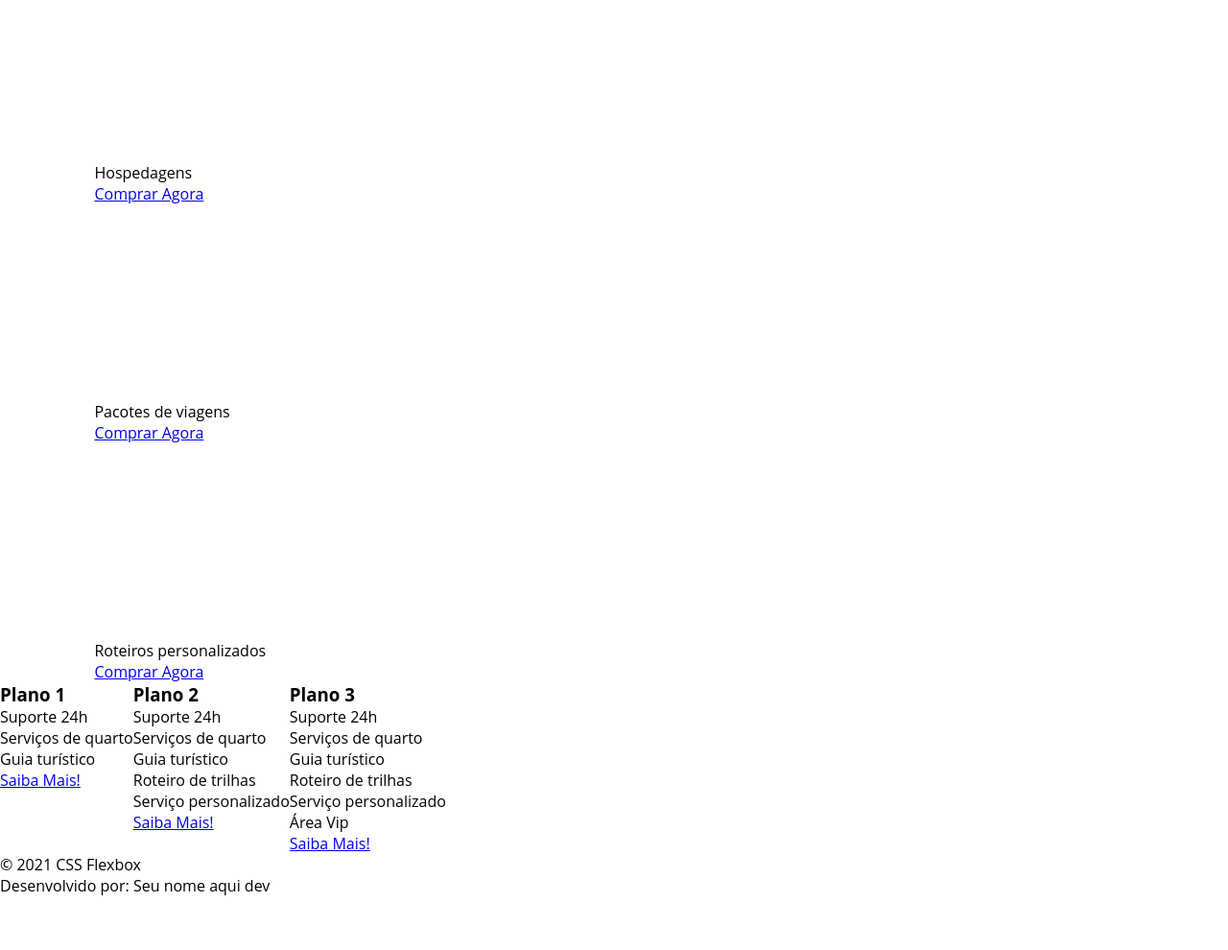
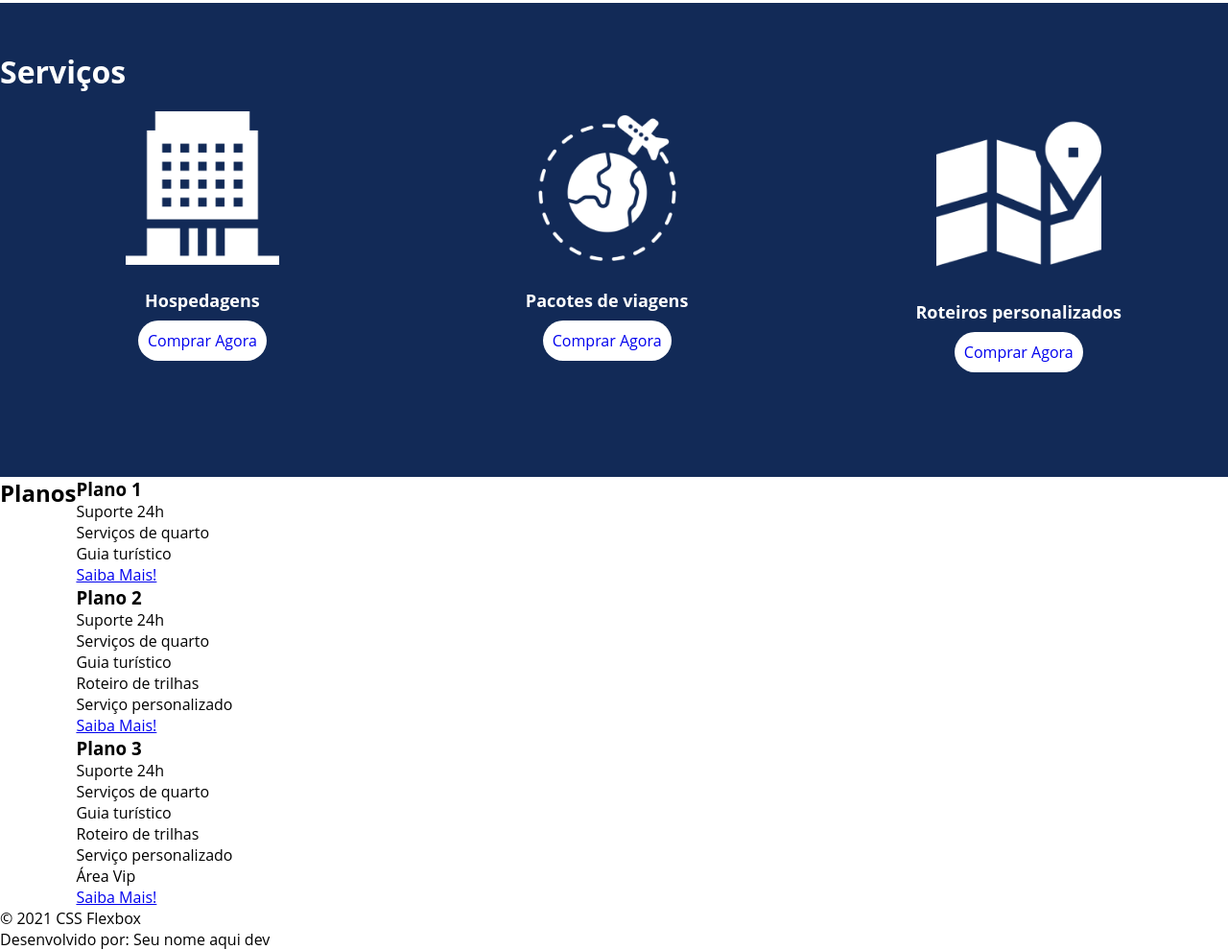
Before and after one commit to yonathan-uchoa/impulso-javascript, a plain HTML site: page module-II/flexbox-course/flex-projeto/index.html in a window 1280 px wide. Shown: the part 1297-2287 px from the top of the page at 96% size. Before the commit the page ends 2231 px from the top, so only its background shows below. Drawn offline with Linux system fonts and the light colour scheme.

Commit message:
style: complet div 'servicos'

```diff
--- a/module-II/flexbox-course/flex-projeto/index.html
+++ b/module-II/flexbox-course/flex-projeto/index.html
@@ -31,6 +31,7 @@
         </div>
     </div>
 
+
     <div class="flex-container" id="quem-somos">
         <div>
             <h2>Quem somos</h2>
@@ -42,25 +43,26 @@
         </div>
     </div>
 
+    <div class="container-externo">
         <div class="flex-container" id="servicos">
             <div>
                 <h2>Serviços</h2>
             </div>
 
-        <div>
-            <div>
+            <div class="list-servico">
+                <div class="item-servico">
                     <div><img src="./images/icon-2.png" alt="hospedagens"></div>
                     <p>Hospedagens</p>
                     <a href="#">Comprar Agora</a>
                 </div>
 
-            <div>
+                <div class="item-servico">
                    <div><img src="./images/icon-1.png" alt="pacote de viagens"></div>
                    <p>Pacotes de viagens</p>
                    <a href="#">Comprar Agora</a>
                 </div>
 
-            <div>
+                <div class="item-servico">
                     <div><img src="./images/icon-3.png" alt="roteiros personalizados"></div>
                     <p>Roteiros personalizados</p>
                     <a href="#">Comprar Agora</a>
@@ -68,10 +70,12 @@
 
             </div>
         </div>
+    </div>
 
     <div class="flex-container" id="planos">
-
-        <div>
+        <div><h2>Planos</h2></div>
+        <div class="list-planos">
+            <div class="item-plano">
                 <h3>Plano 1</h3>
                 <ul>
                     <li>Suporte 24h</li>
@@ -81,7 +85,7 @@
                 <a href="#">Saiba Mais!</a>
             </div>
 
-        <div>
+            <div class="item-plano">
                 <h3>Plano 2</h3>
                 <ul>
                     <li>Suporte 24h</li>
@@ -93,7 +97,7 @@
                 <a href="#">Saiba Mais!</a>
             </div>
 
-        <div>
+            <div class="item-plano">
                 <h3>Plano 3</h3>
                 <ul>
                     <li>Suporte 24h</li>
@@ -106,6 +110,7 @@
                 <a href="#">Saiba Mais!</a>
             </div>
        </div>
+    </div>
 
     <footer>
         <p>&copy; 2021 CSS Flexbox</p>
--- a/module-II/flexbox-course/flex-projeto/style.css
+++ b/module-II/flexbox-course/flex-projeto/style.css
@@ -78,6 +78,7 @@ header .menu{
     flex-direction: row-reverse;
     align-items: center;
     justify-content: space-between;
+    min-height: 50vh;
 }
 
 #quem-somos h2{
@@ -99,3 +100,52 @@ header .menu{
     margin-bottom: 10px;
     width: 90%;
 }
+
+#servicos{
+    flex-direction: column;
+    padding-top: 50px;
+    padding-bottom: 100px;
+}
+#servicos h2{
+    color: white;
+    font-size: 32px;
+    margin-bottom: 20px;
+}
+
+.list-servico{
+    display: flex;
+    justify-content: space-around;
+}
+
+.list-servico .item-servico{
+    text-align: center;
+}
+
+.item-servico a{
+    width: 220px;
+    background-color: white;
+    border-radius: 30px;
+    height: 50px;
+    text-align: center;
+    line-height: 60px;
+    padding: 10px;
+    font-size: 16px;
+    text-decoration: none;
+}
+
+.item-servico p{
+    font-weight: 700;
+    font-size: 18px;
+    color: white;
+    margin-top: 20px;
+}
+
+.item-servico img{
+    width: 80%;
+    margin: auto;
+}
+
+.container-externo{
+    background-color: #122A57;
+    width: 100%;
+}
```
Lines whose indentation alone changed are shown as unchanged.
